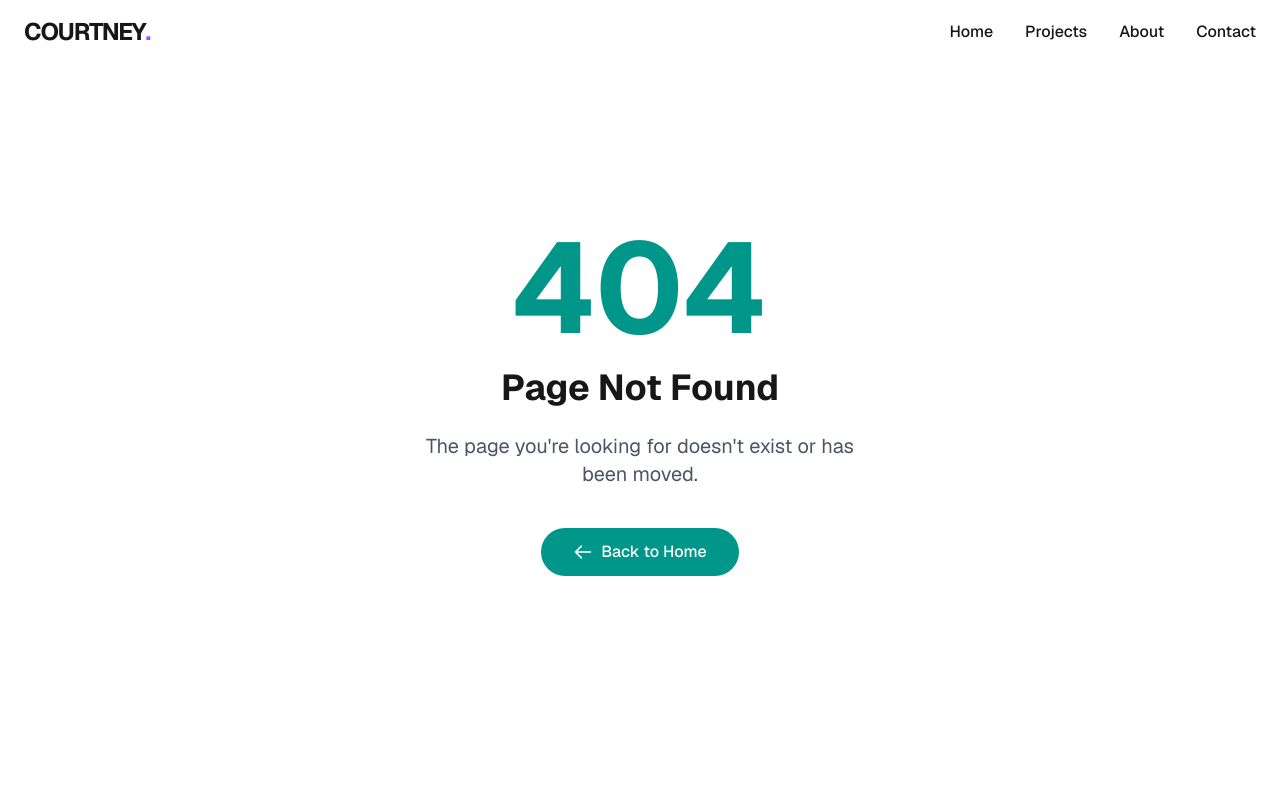
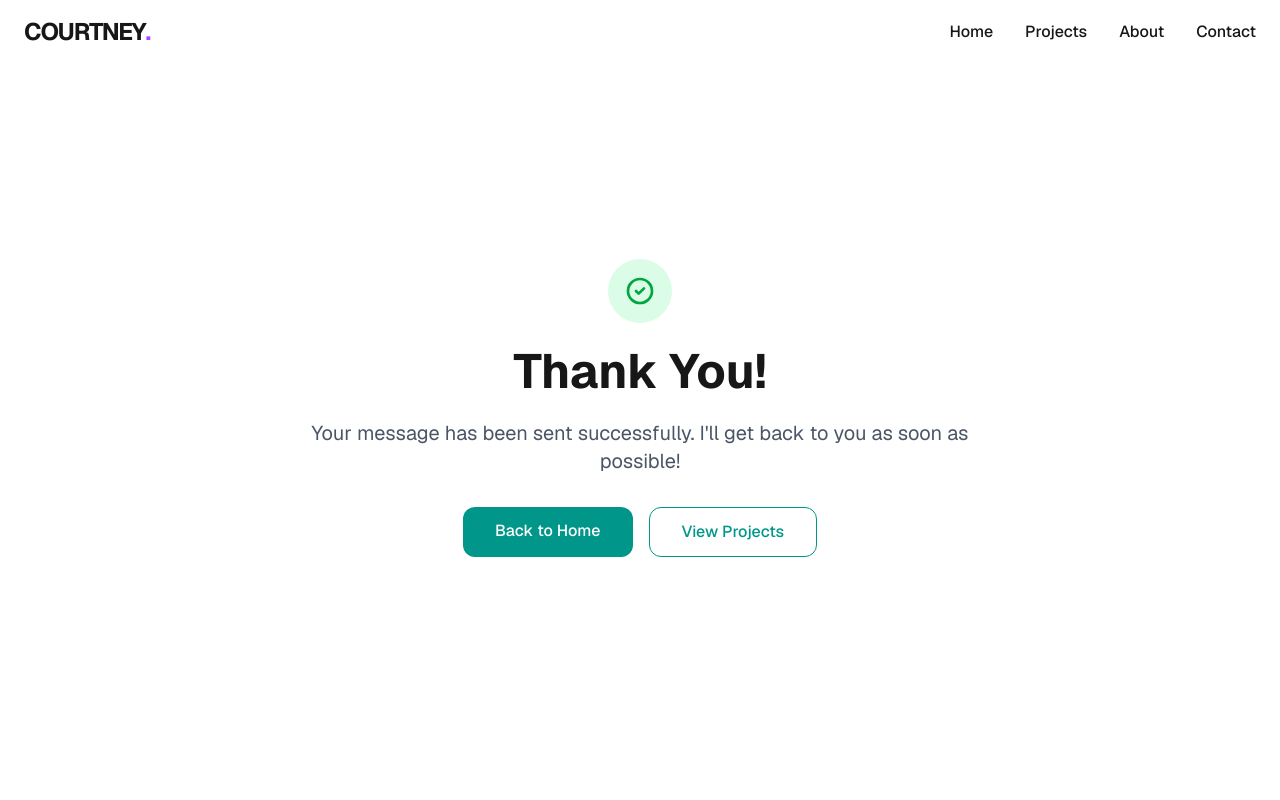
Before and after one commit to courtneybeka/courtney-portfolio, a Next.js app: page /thank-you in a window 1280 px wide. Before the commit this address had no page. Shown: the top 800 px of the page. Built offline with nearby package versions, Linux system fonts and the light colour scheme.

Commit message:
fix: update contact form to work with Formsubmit and add thank you page

```diff
--- a/src/app/contact/page.tsx
+++ b/src/app/contact/page.tsx
@@ -1,21 +1,9 @@
 "use client";
 
-import { useState } from 'react';
 import { motion } from 'framer-motion';
 import { useInView } from 'react-intersection-observer';
 
 export default function Contact() {
-  const [formData, setFormData] = useState({
-    name: '',
-    email: '',
-    subject: '',
-    message: '',
-  });
-
-  const [isSubmitting, setIsSubmitting] = useState(false);
-  const [submitSuccess, setSubmitSuccess] = useState(false);
-  const [submitError, setSubmitError] = useState('');
-
   const [ref, inView] = useInView({
     triggerOnce: true,
     threshold: 0.1,
@@ -43,51 +31,6 @@ export default function Contact() {
     }
   };
 
-  // Handle form input changes
-  const handleChange = (e: React.ChangeEvent<HTMLInputElement | HTMLTextAreaElement | HTMLSelectElement>) => {
-    const { name, value } = e.target;
-    setFormData({
-      ...formData,
-      [name]: value,
-    });
-  };
-
-  // Handle form submission
-  const handleSubmit = (e: React.FormEvent) => {
-    e.preventDefault();
-    setIsSubmitting(true);
-
-    // Simulate a form submission
-    setTimeout(() => {
-      console.log('Form submitted:', formData);
-      setSubmitSuccess(true);
-      setIsSubmitting(false);
-
-      // Reset form after successful submission
-      setFormData({
-        name: '',
-        email: '',
-        subject: '',
-        message: '',
-      });
-
-      // Reset success message after some time
-      setTimeout(() => {
-        setSubmitSuccess(false);
-      }, 5000);
-    }, 1000);
-  };
-
-  // Handle form error (not used in this example but kept for future use)
-  const handleFormError = (message: string) => {
-    setSubmitError(message);
-
-    // Clear error after a timeout
-    setTimeout(() => {
-      setSubmitError('');
-    }, 5000);
-  };
-
   return (
     <div className="pt-24 pb-20">
       <div className="container mx-auto px-6">
@@ -113,32 +56,17 @@ export default function Contact() {
             variants={containerVariants}
             className="bg-white dark:bg-gray-800 rounded-2xl shadow-xl p-8"
           >
-            {submitSuccess ? (
-              <motion.div
-                initial={{ opacity: 0, scale: 0.8 }}
-                animate={{ opacity: 1, scale: 1 }}
-                className="text-center py-10"
-              >
-                <div className="w-16 h-16 bg-green-100 text-green-500 rounded-full flex items-center justify-center mx-auto mb-4">
-                  <svg width="32" height="32" viewBox="0 0 24 24" fill="none" xmlns="http://www.w3.org/2000/svg">
-                    <path d="M5 13L9 17L19 7" stroke="currentColor" strokeWidth="2" strokeLinecap="round" strokeLinejoin="round"/>
-                  </svg>
-                </div>
-                <h3 className="text-2xl font-bold mb-2">Message Sent!</h3>
-                <p className="text-gray-600 dark:text-gray-300">
-                  Thank you for reaching out! I'll get back to you as soon as possible.
-                </p>
-              </motion.div>
-            ) : (
-              <form onSubmit={handleSubmit}>
+            <form action="https://formsubmit.co/courtneybekadesigns@gmail.com" method="POST">
+              <input type="hidden" name="_next" value="https://courtneybekadesigns.com/thank-you" />
+              <input type="hidden" name="_captcha" value="false" />
+              <input type="text" name="_honey" style={{ display: 'none' }} />
+
               <motion.div variants={itemVariants} className="mb-6">
                 <label htmlFor="name" className="block text-sm font-medium mb-2">Name</label>
                 <input
                   type="text"
                   id="name"
                   name="name"
-                    value={formData.name}
-                    onChange={handleChange}
                   required
                   className="w-full px-4 py-3 border border-gray-300 dark:border-gray-600 rounded-xl focus:ring-2 focus:ring-teal-500 focus:border-transparent dark:bg-gray-700 dark:text-white"
                   placeholder="Your Name"
@@ -151,8 +79,6 @@ export default function Contact() {
                   type="email"
                   id="email"
                   name="email"
-                    value={formData.email}
-                    onChange={handleChange}
                   required
                   className="w-full px-4 py-3 border border-gray-300 dark:border-gray-600 rounded-xl focus:ring-2 focus:ring-teal-500 focus:border-transparent dark:bg-gray-700 dark:text-white"
                   placeholder="your.email@example.com"
@@ -164,8 +90,6 @@ export default function Contact() {
                 <select
                   id="subject"
                   name="subject"
-                    value={formData.subject}
-                    onChange={handleChange}
                   required
                   className="w-full px-4 py-3 border border-gray-300 dark:border-gray-600 rounded-xl focus:ring-2 focus:ring-teal-500 focus:border-transparent dark:bg-gray-700 dark:text-white"
                 >
@@ -183,8 +107,6 @@ export default function Contact() {
                 <textarea
                   id="message"
                   name="message"
-                    value={formData.message}
-                    onChange={handleChange}
                   required
                   rows={6}
                   className="w-full px-4 py-3 border border-gray-300 dark:border-gray-600 rounded-xl focus:ring-2 focus:ring-teal-500 focus:border-transparent resize-none dark:bg-gray-700 dark:text-white"
@@ -195,34 +117,12 @@ export default function Contact() {
               <motion.div variants={itemVariants}>
                 <button
                   type="submit"
-                    disabled={isSubmitting}
                   className="w-full bg-teal-600 hover:bg-teal-700 text-white font-medium py-3 px-6 rounded-xl transition-colors duration-300 flex items-center justify-center"
                 >
-                    {isSubmitting ? (
-                      <>
-                        <svg className="animate-spin -ml-1 mr-3 h-5 w-5 text-white" fill="none" viewBox="0 0 24 24">
-                          <circle className="opacity-25" cx="12" cy="12" r="10" stroke="currentColor" strokeWidth="4"></circle>
-                          <path className="opacity-75" fill="currentColor" d="M4 12a8 8 0 018-8V0C5.373 0 0 5.373 0 12h4zm2 5.291A7.962 7.962 0 014 12H0c0 3.042 1.135 5.824 3 7.938l3-2.647z"></path>
-                        </svg>
-                        Sending...
-                      </>
-                    ) : (
-                      'Send Message'
-                    )}
+                  Send Message
                 </button>
               </motion.div>
-
-                {submitError && (
-                  <motion.div
-                    initial={{ opacity: 0, y: 10 }}
-                    animate={{ opacity: 1, y: 0 }}
-                    className="mt-4 text-red-500 text-center"
-                  >
-                    {submitError}
-                  </motion.div>
-                )}
             </form>
-            )}
           </motion.div>
 
           {/* Contact Information */}
--- /dev/null
+++ b/src/app/thank-you/page.tsx
@@ -0,0 +1,59 @@
+"use client";
+
+import { motion } from 'framer-motion';
+import Link from 'next/link';
+
+export default function ThankYou() {
+  return (
+    <div className="pt-24 pb-20 min-h-screen flex items-center justify-center">
+      <div className="container mx-auto px-6 text-center">
+        <motion.div
+          initial={{ opacity: 0, y: 30 }}
+          animate={{ opacity: 1, y: 0 }}
+          transition={{ duration: 0.6 }}
+          className="max-w-2xl mx-auto"
+        >
+          <div className="mb-8">
+            <div className="w-16 h-16 bg-green-100 dark:bg-green-900/50 rounded-full flex items-center justify-center mx-auto mb-6">
+              <svg
+                width="32"
+                height="32"
+                viewBox="0 0 24 24"
+                fill="none"
+                xmlns="http://www.w3.org/2000/svg"
+                className="text-green-600"
+              >
+                <path
+                  d="M9 12L11 14L15 10M21 12C21 16.9706 16.9706 21 12 21C7.02944 21 3 16.9706 3 12C3 7.02944 7.02944 3 12 3C16.9706 3 21 7.02944 21 12Z"
+                  stroke="currentColor"
+                  strokeWidth="2"
+                  strokeLinecap="round"
+                  strokeLinejoin="round"
+                />
+              </svg>
+            </div>
+            <h1 className="text-4xl md:text-5xl font-bold mb-6">Thank You!</h1>
+            <p className="text-xl text-gray-600 dark:text-gray-300 mb-8">
+              Your message has been sent successfully. I'll get back to you as soon as possible!
+            </p>
+          </div>
+
+          <div className="space-y-4 sm:space-y-0 sm:space-x-4 sm:flex sm:justify-center">
+            <Link
+              href="/"
+              className="inline-block bg-teal-600 hover:bg-teal-700 text-white font-medium py-3 px-8 rounded-xl transition-colors duration-300"
+            >
+              Back to Home
+            </Link>
+            <Link
+              href="/projects"
+              className="inline-block border border-teal-600 text-teal-600 hover:bg-teal-600 hover:text-white font-medium py-3 px-8 rounded-xl transition-colors duration-300"
+            >
+              View Projects
+            </Link>
+          </div>
+        </motion.div>
+      </div>
+    </div>
+  );
+}
```
Also changed, not shown: how-to-make-changes.txt. Lines whose indentation alone changed are shown as unchanged.
